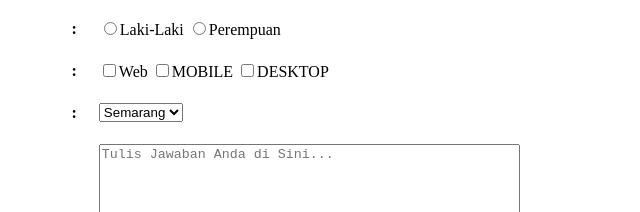
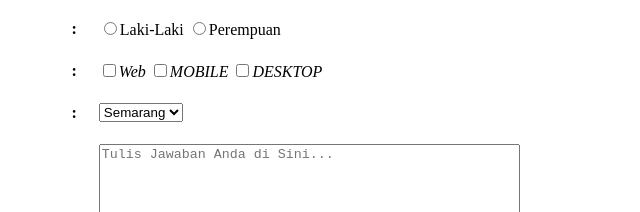
Before and after one commit to saylendrayasin/S2200657-wdsmmer2021, a plain HTML site: page Pertemuan-9/Exe6WithTable.html in a window 1280 px wide. Shown: the part 302-514 px from the top of the page, 311-951 px from the left. Drawn offline with Linux system fonts and the light colour scheme.

Commit message:
Memperindah Tampilan

```diff
--- a/Pertemuan-9/Exe6WithTable.html
+++ b/Pertemuan-9/Exe6WithTable.html
@@ -36,7 +36,7 @@
             <tr>
                 <td><label><b>Bahasa pemograman yang dikuasai</b></label></td>
                 <td><b>: </b></td>
-                <td><input type="checkbox">Web <input type="checkbox">MOBILE <input type="checkbox">DESKTOP</td>
+                <td><input type="checkbox"><i>Web</i>  <input type="checkbox"><i>MOBILE</i>  <input type="checkbox"><i>DESKTOP</i></td>
             </tr>
             <tr>
                 <td><label><b>Kota asal</b></label></td>
```
